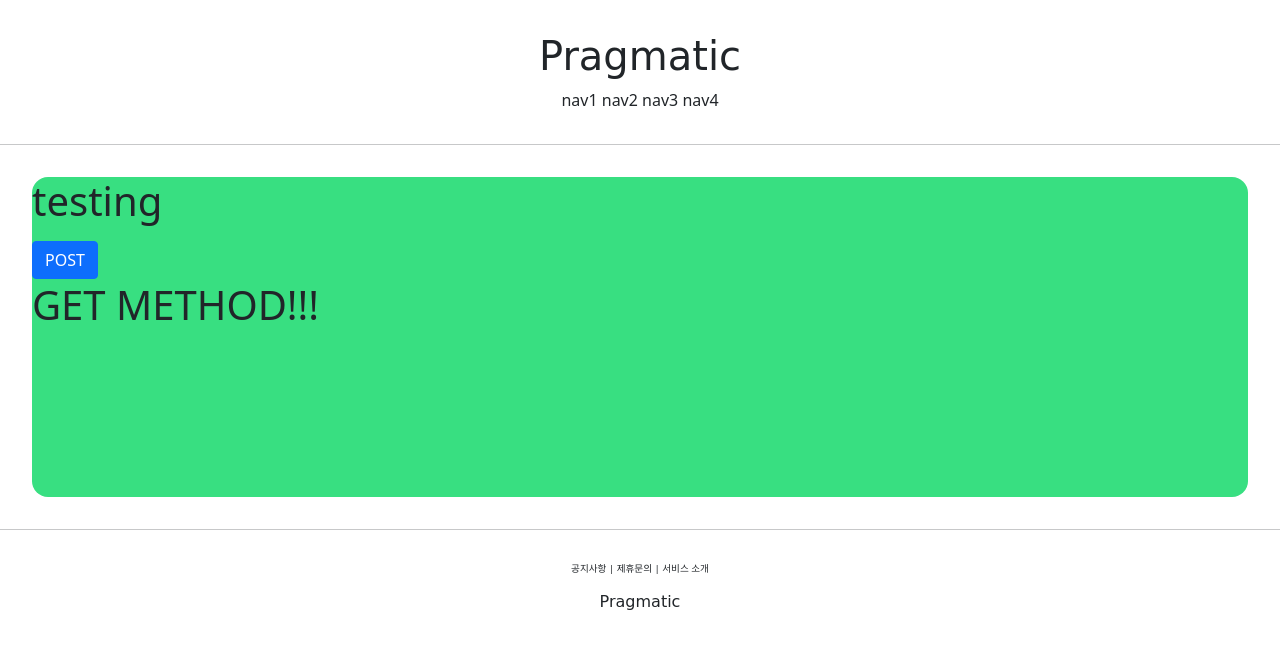
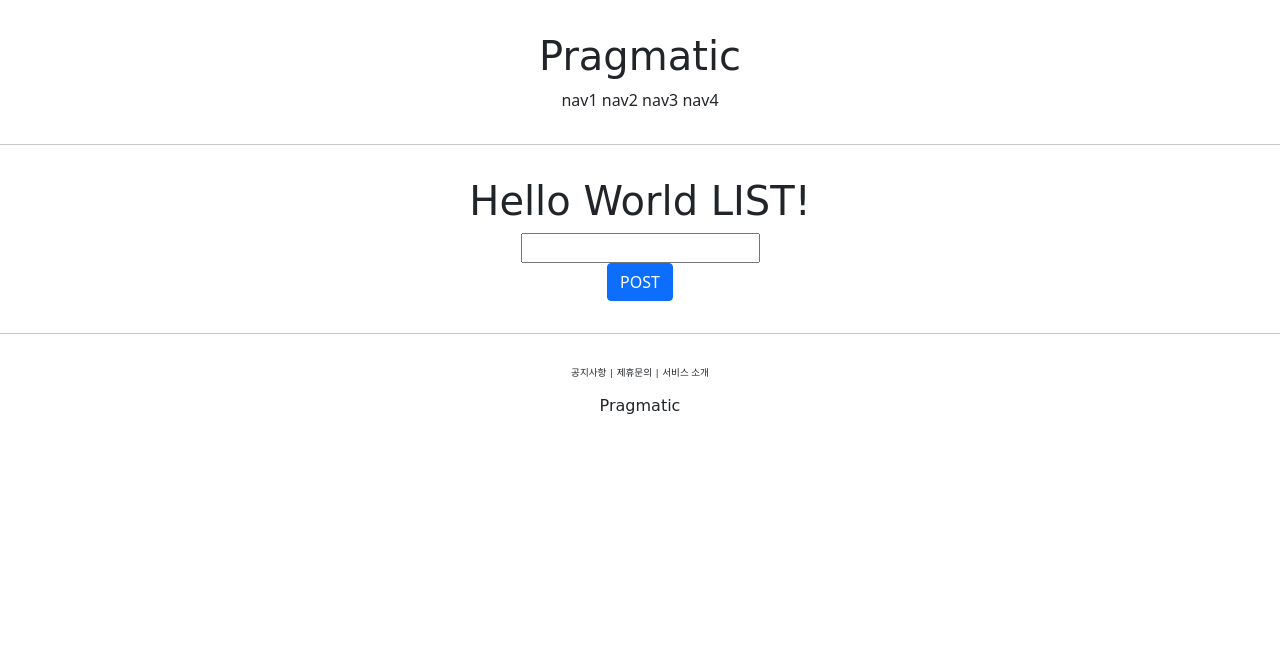
Before and after one commit to smj06/examplefile, a Django app: page /accounts/hello_world/ in a window 1280 px wide. Shown: the top 649 px of the page. Run offline with Django 4.2, Linux system fonts and the light colour scheme; some web fonts are replaced.

Commit message:
first commit

```diff
--- a/accountapp/templates/accountapp/hello_world.html
+++ b/accountapp/templates/accountapp/hello_world.html
@@ -2,19 +2,27 @@
 
 {% block content %}
 
-    <div style="height: 20rem; background-color: #38df81; border-radius: 1rem; margin: 2rem; font-size:2rem">
-        <h1>
-            testing
+    <div style="border-radius: 1rem; margin: 2rem; text-align: center">
+        <h1 style="font-family: 'lobster', cursive;">
+            Hello World LIST!
         </h1>
 
         <form action="/accounts/hello_world/" method="post">
             {% csrf_token %}
-            <input type="submit" class="btn btn-primary" value="POST">
+            <div>
+                <input type="text" name="hello_world_input">
+            </div>
+             <div>
+                <input type="submit" class="btn btn-primary" value="POST">
+            </div>
+
         </form>
 
+        {% if hello_world_output %}
         <h1>
-            {{ text }}
+            {{ hello_world_output.text }}
         </h1>
+        {% endif %}
 
 
     </div>
--- a/accountapp/views.py
+++ b/accountapp/views.py
@@ -3,11 +3,25 @@ from django.shortcuts import render
 
 
 # Create your views here.
+from accountapp.models import HelloWorld
+
 
 def hello_world(request):
 
 
     if request.method == "POST":
-        return render(request, 'accountapp/hello_world.html', context={'text': 'POST METHOD!!!'})
+
+
+        temp = request.POST.get('hello_world_input')
+
+        new_hello_world = HelloWorld()
+        new_hello_world.text = temp
+        new_hello_world.save()
+
+
+
+
+
+        return render(request, 'accountapp/hello_world.html', context={'hello_world_output': new_hello_world})
     else:
         return render(request, 'accountapp/hello_world.html', context={'text': 'GET METHOD!!!'})
```
Also changed, not shown: accountapp/models.py (line endings or trailing spaces), db.sqlite3.
